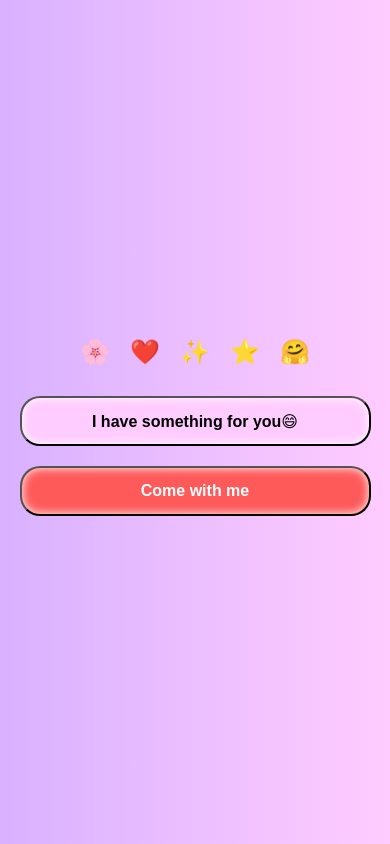
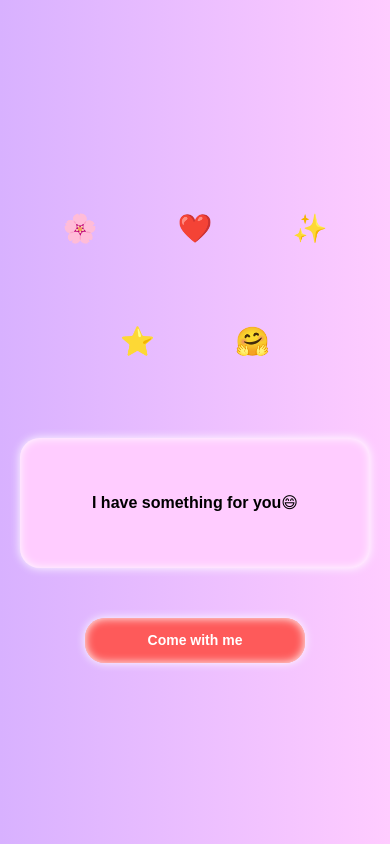
Before and after one commit to Droidman007/wish, a plain HTML site: page index.html in a window 390 px wide. Drawn offline with Linux system fonts and the light colour scheme.

Commit message:
Update index.html

```diff
--- a/index.html
+++ b/index.html
@@ -3,15 +3,15 @@
 <head>
     <meta charset="UTF-8">
     <meta name="viewport" content="width=device-width, initial-scale=1.0">
-    <title>Responsive Page</title>
+    <title>Document</title>
     <style>
-        * {
+        *{
             font-family: Arial, Verdana, Helvetica;
             padding: 0;
             margin: 0;
             box-sizing: border-box;
         }
-        body {
+        body{
             animation: bg 5s ease-in-out infinite alternate;
             background-repeat: no-repeat;
             height: 100vh;
@@ -20,62 +20,110 @@
             justify-content: center;
             align-items: center;
         }
-        .np {
-            width: 90%;
-            max-width: 500px;
+        .np{
+            width: 100vw;
             display: flex;
             flex-direction: column;
             justify-content: center;
             align-items: center;
             text-align: center;
+            padding: 20px;
         }
+
         .msg, .nxt {
             display: flex;
             justify-content: center;
             align-items: center;
-            width: 80%;
-            max-width: 400px;
-            height: 60px;
+            text-align: center;
+            border: none;
             border-radius: 20px;
-            box-shadow: inset 0px 0px 10px #ffffff;
-            font-size: 18px;
+            box-shadow: 0px 0px 10px #ffffff, inset 0px 0px 10px #ffffff;
             font-weight: bold;
-            margin-top: 20px;
         }
+
         .msg {
             background: #FFCCFF;
+            width: 400px;
+            height: 150px;
+            font-size: 20px;
+            margin-top: 50px;
         }
+
         .nxt {
             background: #fe5a5a;
+            width: 250px;
+            height: 50px;
+            font-size: 15px;
             color: white;
+            margin-top: 50px;
         }
-        .emos {
-            display: flex;
-            flex-wrap: wrap;
-            justify-content: center;
-            gap: 20px;
-            padding: 10px;
-        }
-        .heart {
-            font-size: 30px;
-            animation: hg 1s infinite alternate ease-in-out;
-        }
+
         @keyframes bg {
             0% { background-image: linear-gradient(to right, #FFCCFF, #d8b1ff); }
             100% { background-image: linear-gradient(to right, #d8b1ff, #FFCCFF); }
         }
+
+        .emos {
+            display: flex;
+            align-items: center;
+            justify-content: center;
+            padding: 10px;
+            gap: 50px;
+            flex-wrap: wrap;
+        }
+
+        .heart {
+            padding: 20px;
+            font-size: 30px;
+            animation: hg 1s infinite alternate ease-in-out;
+            position: relative;
+        }
+
         @keyframes hg {
-            0% { transform: translateY(10px); }
-            100% { transform: translateY(0px); }
+            0% { bottom: 20px; }
+            100% { bottom: 0; }
         }
+
+        /* Responsive Design */
         @media (max-width: 600px) {
-            .msg, .nxt {
-                width: 100%;
+            .msg {
+                width: 90%;
+                height: 120px;
                 font-size: 16px;
-                height: 50px;
             }
+
+            .nxt {
+                width: 80%;
+                height: 45px;
+                font-size: 14px;
+            }
+
+            .emos {
+                gap: 30px;
+            }
+
             .heart {
                 font-size: 24px;
+            }
+        }
+
+        @media (max-width: 1024px) {
+            .msg {
+                width: 350px;
+                height: 130px;
+            }
+
+            .nxt {
+                width: 220px;
+                height: 45px;
+            }
+
+            .emos {
+                gap: 40px;
+            }
+
+            .heart {
+                font-size: 28px;
             }
         }
     </style>
```
